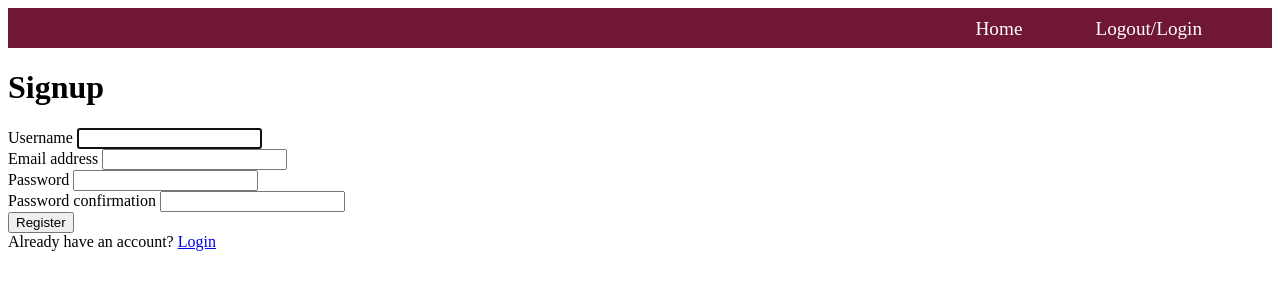
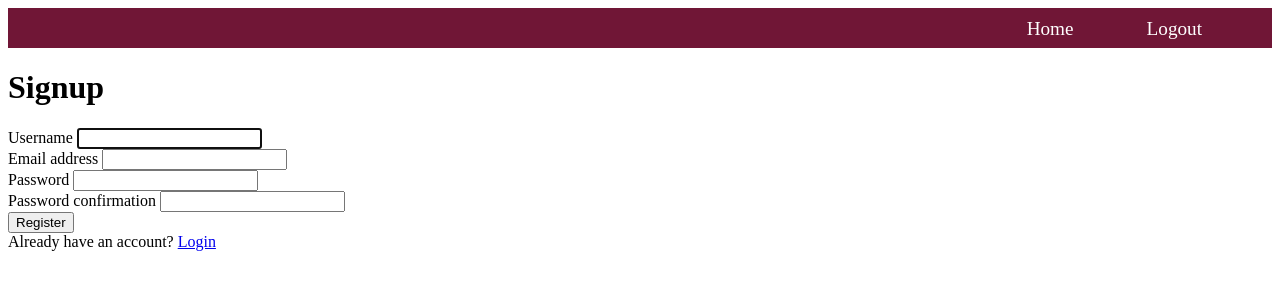
Before and after one commit to shrayansh1498/CSV_Graph_Plotter, a Django app: page /signup in a window 1280 px wide. Shown: the top 300 px of the page. Run offline with Django 3.2, Linux system fonts and the light colour scheme.

Commit message:
version 36

```diff
--- a/CSV_Graph_Plotter_Project/CSV_Graph_Plotter/views.py
+++ b/CSV_Graph_Plotter_Project/CSV_Graph_Plotter/views.py
@@ -18,9 +18,12 @@ from io import BytesIO
 import base64
 
 from django.contrib.auth import authenticate, login, logout
+from django.contrib.auth.decorators import login_required
+
 from django.contrib import messages #for error display
 import numpy as np
 
+@login_required(login_url='/login')
 def index(request):
     error_message = None  # Initialize error_message as None
     form = CSVUploadForm()
@@ -261,7 +264,7 @@ def user_login(request):
 
         if user is not None:
             login(request, user)
-            return redirect('')         #if login successful, redirect to home page
+            return redirect('/')         #if login successful, redirect to home page
         else:
             messages.info(request, "Username or Password is incorrect")
             return render(request, 'login.html')
--- a/CSV_Graph_Plotter_Project/templates/error.html
+++ b/CSV_Graph_Plotter_Project/templates/error.html
@@ -9,7 +9,7 @@
     <header>
         <nav class="n1">
           <ul>
-            <li><a href="/">Logout/Login</a></li>
+            <li><a href="/logout">Logout</a></li>
             <li><a href="/">Home</a></li>
           </ul>
         </nav>
@@ -18,7 +18,6 @@
     <h1>Error</h1>
     {% if error_message %}
         <div class="error-message" style="display: block;">{{ error_message }}</div>
-        <a href="/" class="back-button">Go Back to Home</a>
     {% endif %}
 </body>
 </html>
--- a/CSV_Graph_Plotter_Project/templates/index.html
+++ b/CSV_Graph_Plotter_Project/templates/index.html
@@ -22,7 +22,7 @@
     <header>
         <nav class="n1">
           <ul>
-            <li><a href="/">Logout/Login</a></li>
+            <li><a href="/logout">Logout</a></li>
             <li><a href="/">Home</a></li>
           </ul>
         </nav>
--- a/CSV_Graph_Plotter_Project/templates/login.html
+++ b/CSV_Graph_Plotter_Project/templates/login.html
@@ -12,7 +12,7 @@
     <header>
         <nav class="n1">
           <ul>
-            <li><a href="/">Logout/Login</a></li>
+            <li><a href="/logout">Logout</a></li>
             <li><a href="/">Home</a></li>
           </ul>
         </nav>
--- a/CSV_Graph_Plotter_Project/templates/plot.html
+++ b/CSV_Graph_Plotter_Project/templates/plot.html
@@ -19,7 +19,7 @@
     <header>
         <nav class="n1">
           <ul>
-            <li><a href="/">Logout/Login</a></li>
+            <li><a href="/logout">Logout</a></li>
             <li><a href="/">Home</a></li>
           </ul>
         </nav>
--- a/CSV_Graph_Plotter_Project/templates/signup.html
+++ b/CSV_Graph_Plotter_Project/templates/signup.html
@@ -9,7 +9,7 @@
     <header>
         <nav class="n1">
           <ul>
-            <li><a href="/">Logout/Login</a></li>
+            <li><a href="/logout">Logout</a></li>
             <li><a href="/">Home</a></li>
           </ul>
         </nav>
```
Also changed, not shown: CSV_Graph_Plotter_Project/db.sqlite3.
